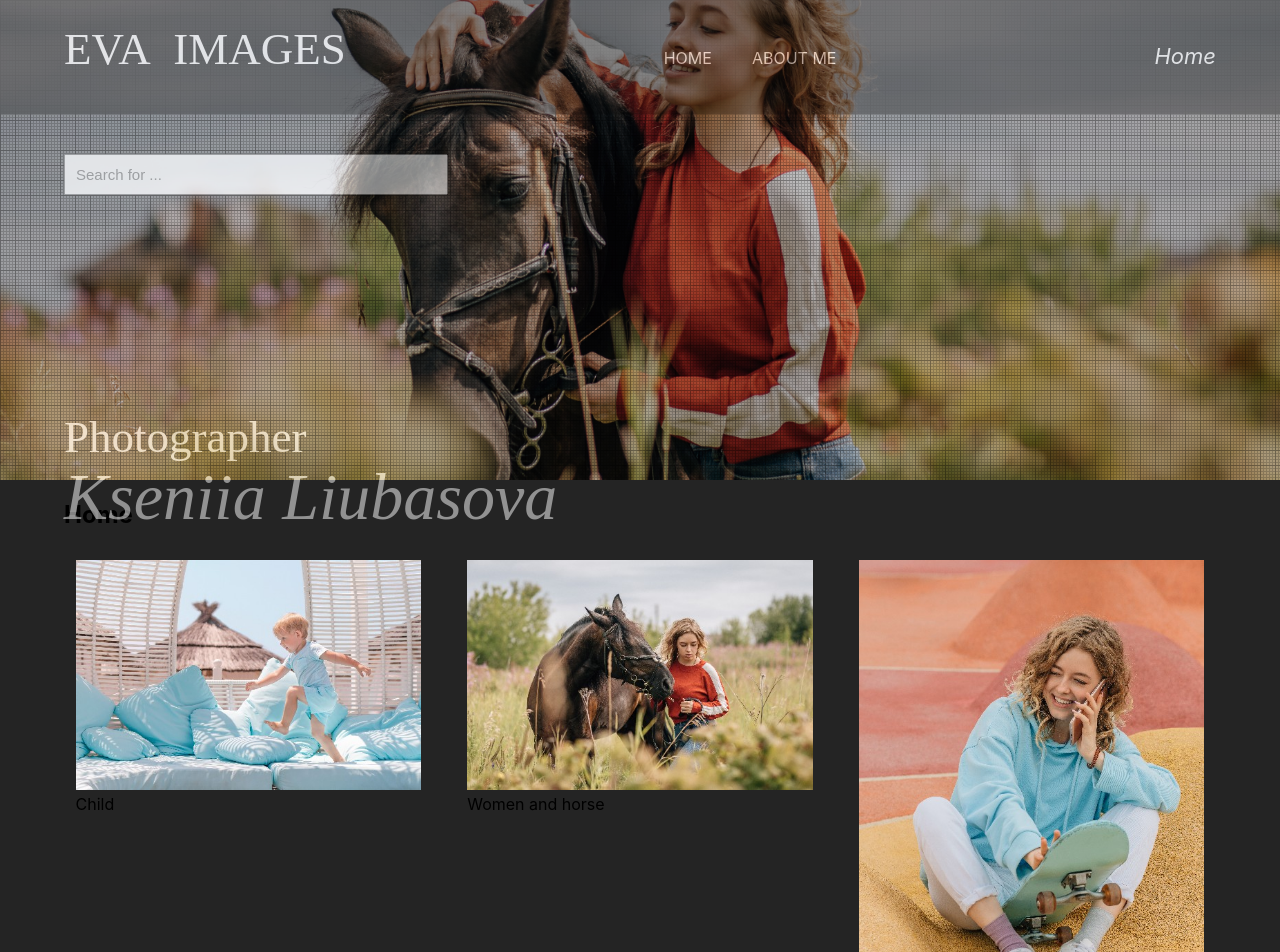
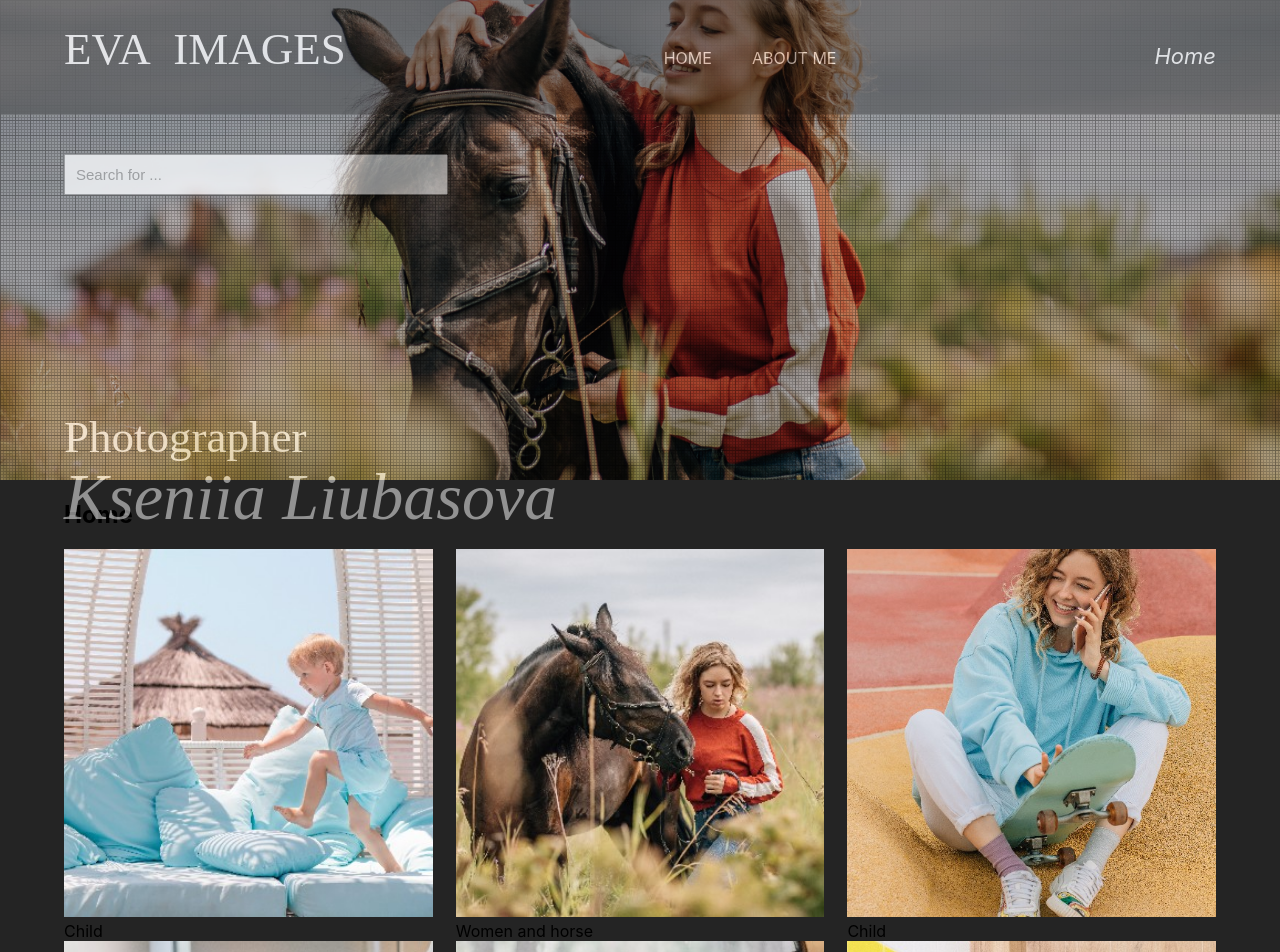
Before and after one commit to evakerrigan/eva-images, a React (Vite) app: page / in a window 1280 px wide. Shown: the top 952 px of the page. Built offline with nearby package versions, Linux system fonts and the light colour scheme; a web font is replaced by a local one.

Commit message:
refactor: change style card

```diff
--- a/src/components/CardItem/CardItem.scss
+++ b/src/components/CardItem/CardItem.scss
@@ -1,3 +1,5 @@
 .card-image {
   width: 100%;
+  aspect-ratio: 1/1;
+  object-fit: cover;
 }
--- a/src/components/Home/Home.scss
+++ b/src/components/Home/Home.scss
@@ -4,6 +4,5 @@
   justify-content: space-between;
 }
 .card-item {
-  width: 30%;
-  margin: 1%;
+  width: 32%;
 }
```
